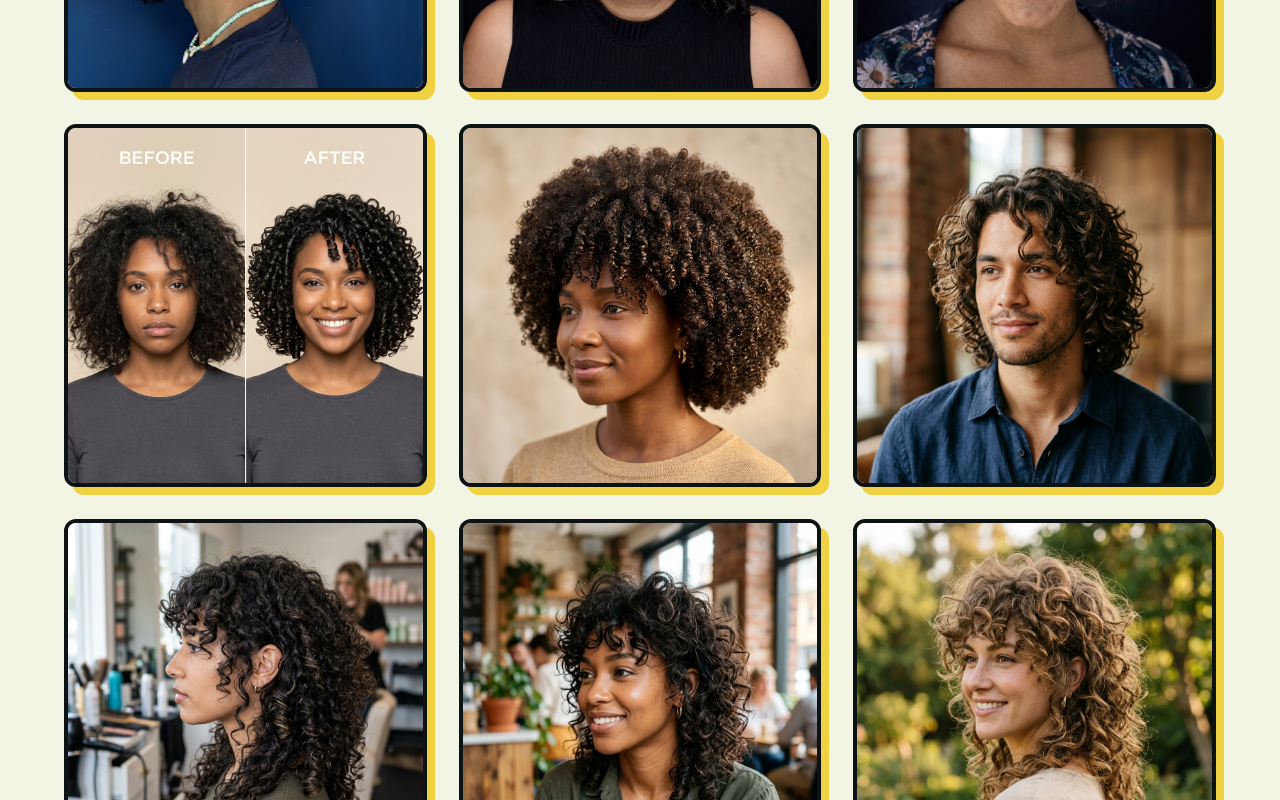
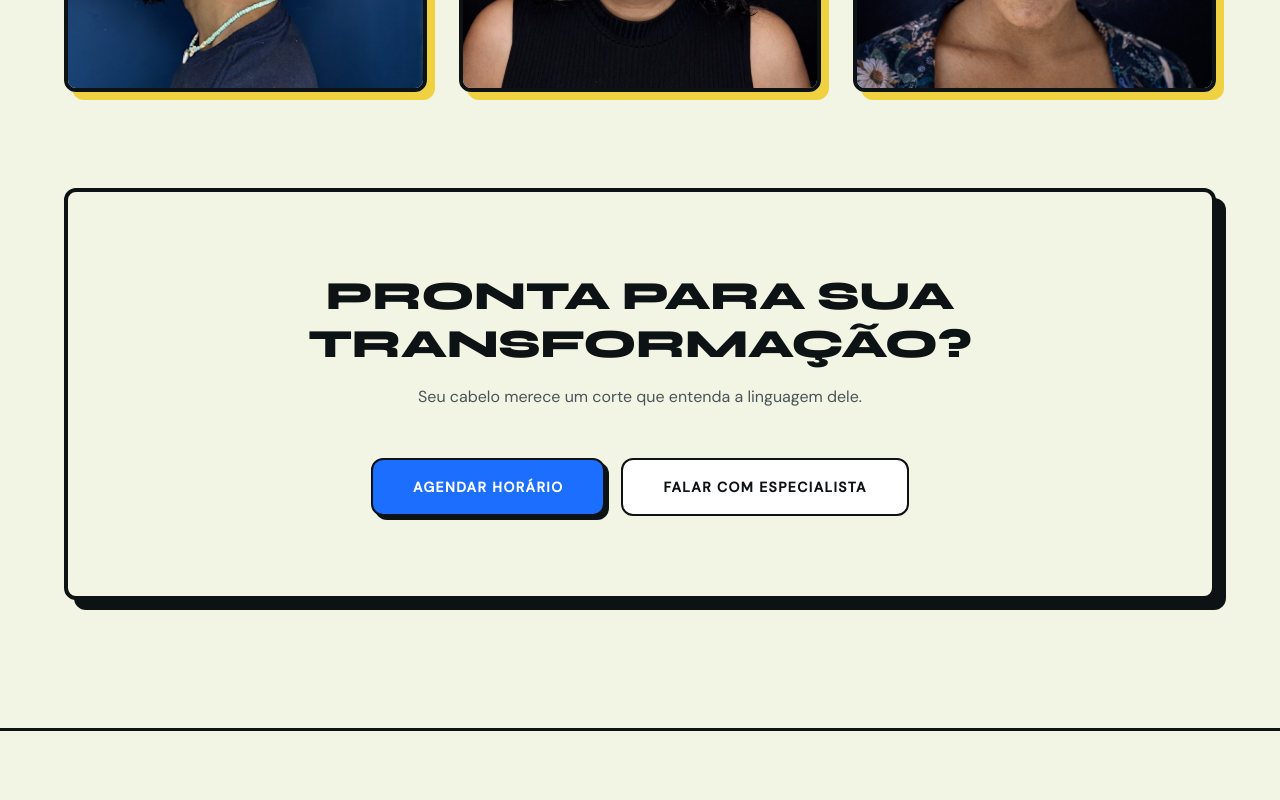
Before and after one commit to jonatanjunior13-max/ojonquecortou, a React (Vite) app: page /galeria in a window 1280 px wide. Shown: the part 1640-2440 px from the top of the page. Built offline with nearby package versions, Linux system fonts and the light colour scheme.

Commit message:
cleanup: remove AI generated photos from gallery

```diff
--- a/src/pages/GalleryPage.jsx
+++ b/src/pages/GalleryPage.jsx
@@ -56,42 +56,6 @@ const galleryImages = [
     url: '/finalizacao-cachos-ondulados-bh.jpg',
     title: 'Ondulados com Definição',
     description: 'Técnica de finalização que elimina o frizz excessivo e realça as ondas 2C.'
-  },
-  {
-    id: 1,
-    url: '/gallery-1.png',
-    title: 'Transformação 3B',
-    description: 'Corte técnico para definição máxima e controle de frizz.'
-  },
-  {
-    id: 2,
-    url: '/gallery-2.png',
-    title: 'Afro Power 4A',
-    description: 'Volume e geometria respeitando a estrutura do fio crespo.'
-  },
-  {
-    id: 3,
-    url: '/gallery-3.png',
-    title: 'Shaggy Masculino',
-    description: 'Estilo e praticidade para cachos 2C/3A.'
-  },
-  {
-    id: 4,
-    url: '/gallery-4.png',
-    title: 'Wolf Cut 3C',
-    description: 'Camadas estratégicas para movimento e atitude selvagem.'
-  },
-  {
-    id: 5,
-    url: '/blog-shag-capa.webp',
-    title: 'Shag Moderno',
-    description: 'O corte tendência de 2026 para cabelos ondulados.'
-  },
-  {
-    id: 6,
-    url: '/blog-wolf-capa.webp',
-    title: 'Geometria de Cachos',
-    description: 'Equilíbrio de volume e silhueta visagista.'
   }
 ];
 
```
